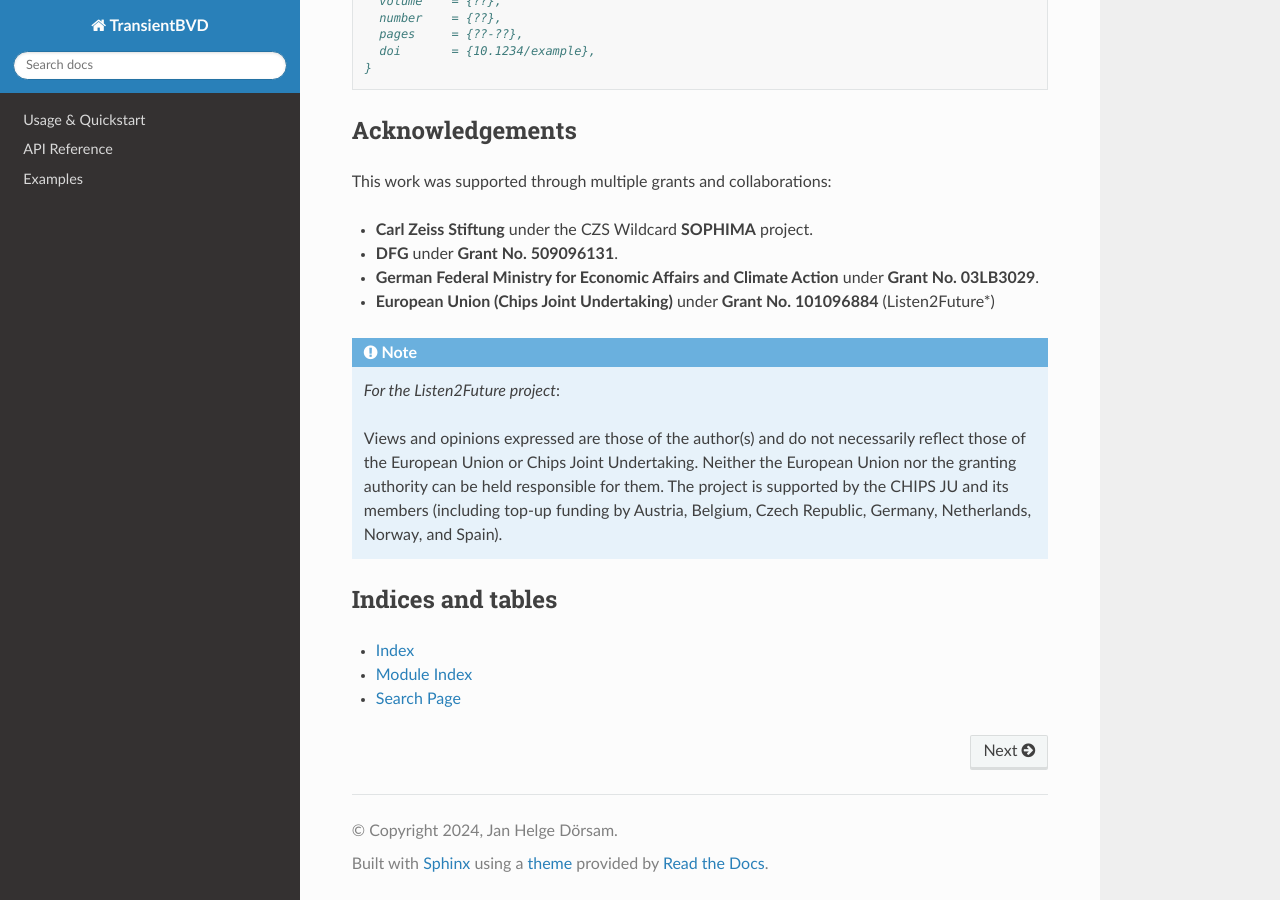
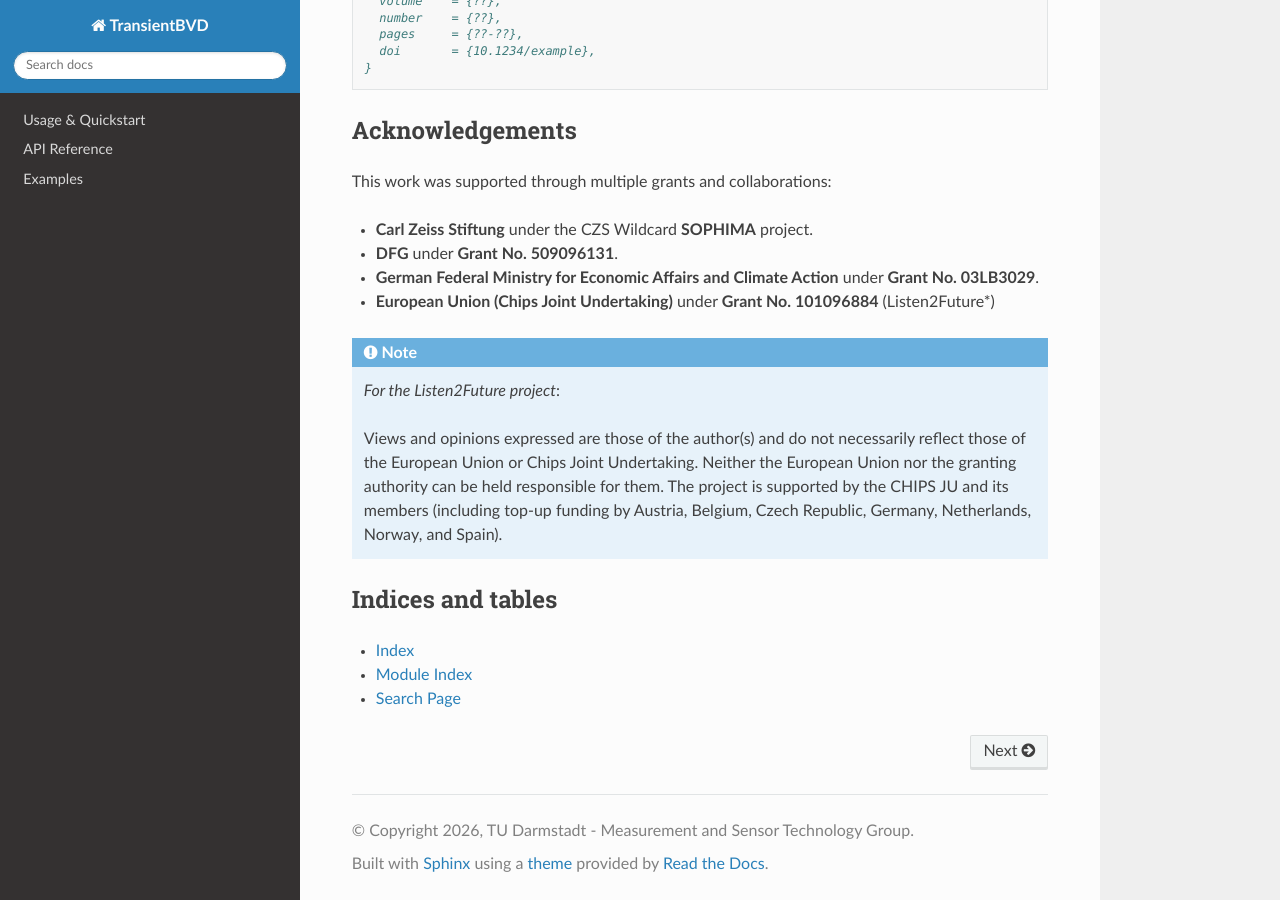
Before and after one commit to TUDA-MUST/TransientBVD, a Sphinx documentation site: the page built from docs/source/index.rst, in a window 1280 px wide and 900 px high, scrolled down 1250 px. Built offline with Sphinx 7.4.7 and the Read the Docs theme 3.1.0, drawn with Linux system fonts in a browser that asks for light colours.

Commit message:
docs: auto-sync Sphinx metadata (version and copyright year)

```diff
--- a/docs/source/conf.py
+++ b/docs/source/conf.py
@@ -5,14 +5,21 @@
 
 import os
 import sys
+from datetime import datetime
 
 sys.path.insert(0, os.path.abspath("../.."))  # Example: up two levels from docs/
 
 # -- Project information -----------------------------------------------------
 project = "TransientBVD"
 author = "Jan Helge Dörsam"
-copyright = "2024, Jan Helge Dörsam"
-release = "0.1.0"
+copyright = f"{datetime.now().year}, TU Darmstadt - Measurement and Sensor Technology Group"
+
+try:
+    from importlib.metadata import version as _version  # py3.8+
+    release = _version("transientbvd")
+except Exception:
+    release = "0.0.0"
+
 
 # -- General configuration ---------------------------------------------------
 extensions = [
```
